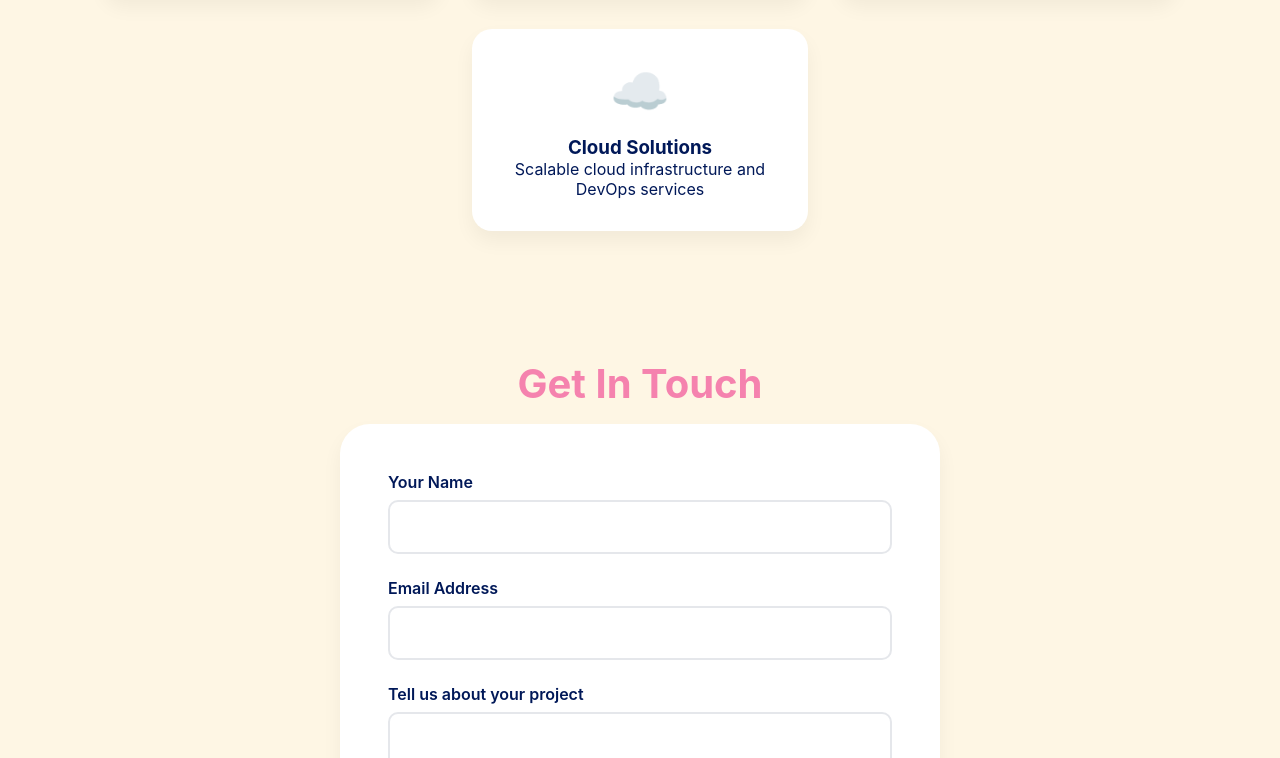
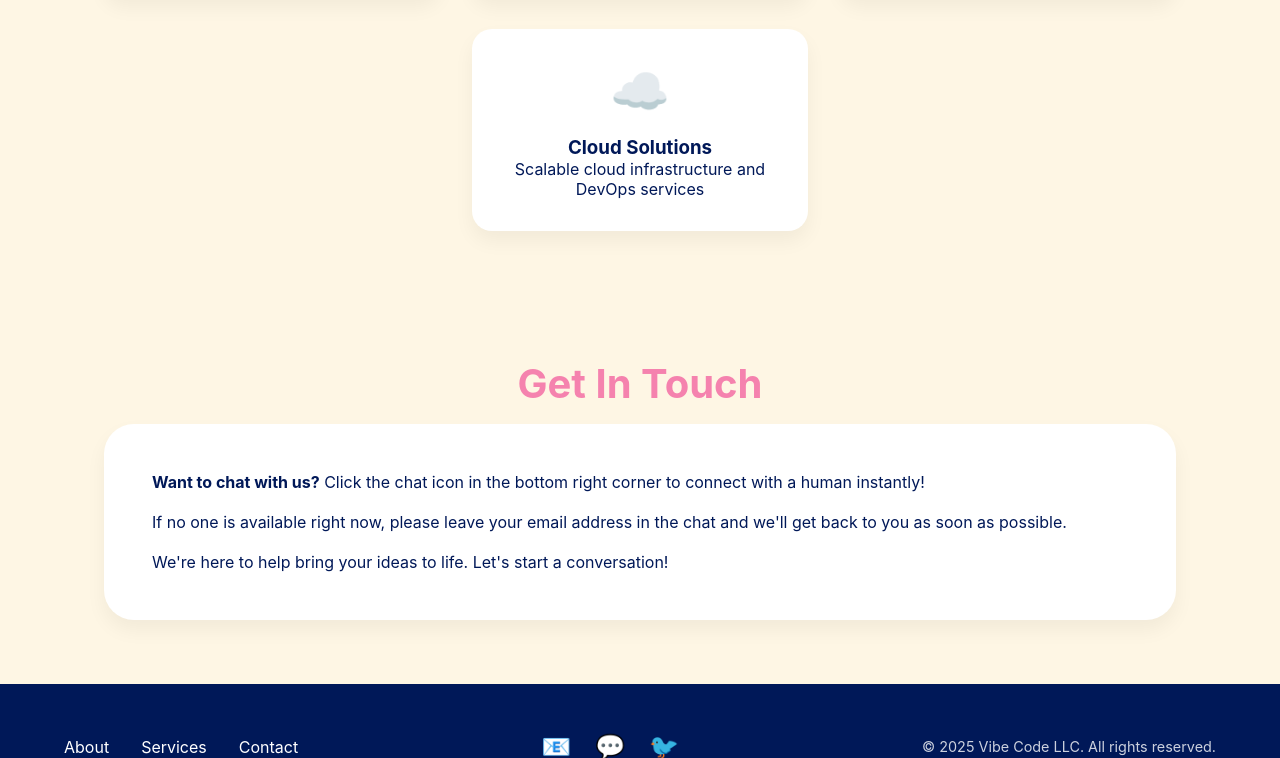
Before and after one commit to vibecodellc/vibecodellc.github.io, a plain HTML site: page index.html in a window 1280 px wide. Shown: the part 2042-2800 px from the top of the page. Drawn offline with Linux system fonts and the light colour scheme.

Commit message:
Update index.html

```diff
--- a/index.html
+++ b/index.html
@@ -483,7 +483,7 @@
                         <div class="slot-item">🐱</div>
                         <div class="slot-item">🐱</div>
                         <div class="slot-item">💻</div>
-                        <div class="slot-item">🖥️</div>
+                        <div class="slot-item">📱</div>
                     </div>
                 </div>
                 <div class="reel">
@@ -499,7 +499,7 @@
                         <div class="slot-item">🦜</div>
                         <div class="slot-item">💻</div>
                         <div class="slot-item">📱</div>
-                        <div class="slot-item">📱</div>
+                        <div class="slot-item">🖥️</div>
                     </div>
                 </div>
             </div>
@@ -582,22 +582,12 @@
 
         <section id="contact">
             <h2>Get In Touch</h2>
-            <div class="contact-form">
-                <form onsubmit="handleSubmit(event)">
-                    <div class="form-group">
-                        <label for="name">Your Name</label>
-                        <input type="text" id="name" required>
-                    </div>
-                    <div class="form-group">
-                        <label for="email">Email Address</label>
-                        <input type="email" id="email" required>
-                    </div>
-                    <div class="form-group">
-                        <label for="project">Tell us about your project</label>
-                        <textarea id="project" rows="5" required></textarea>
-                    </div>
-                    <button type="submit" class="submit-btn">Send Message</button>
-                </form>
+            <div class="about-section">
+                <p><strong>Want to chat with us?</strong> Click the chat icon in the bottom right corner to connect with a human instantly!</p>
+                <br>
+                <p>If no one is available right now, please leave your email address in the chat and we'll get back to you as soon as possible.</p>
+                <br>
+                <p>We're here to help bring your ideas to life. Let's start a conversation!</p>
             </div>
         </section>
     </div>
@@ -616,12 +606,12 @@
                 <a href="#">🐦</a>
             </div>
             <div class="footer-copyright">
-                <p>&copy; 2024 Vibe Code LLC. All rights reserved.</p>
+                <p>&copy; 2025 Vibe Code LLC. All rights reserved.</p>
             </div>
         </div>
     </footer>
 
-    <script>
+        <script>
         (function(d,t) {
           var BASE_URL="https://app.chatwoot.com";
           var g=d.createElement(t),s=d.getElementsByTagName(t)[0];
@@ -639,15 +629,21 @@
       </script>
 
     <script>
-
         // FEATURE FLAGS and global variables
         const FEATURE_FLAGS = {
-            showOurApps: true // Set to false to hide the Our Apps section
+            showOurApps: true, // Set to false to hide the Our Apps section
+            showGetInTouch: true // Set to true to show the Get In Touch section with chat instructions
         };
 
-        // Show/hide Our Apps section based on feature flag
+        // Show/hide sections based on feature flags
         if (FEATURE_FLAGS.showOurApps) {
             document.getElementById('our-apps').style.display = 'block';
+        }
+
+        if (FEATURE_FLAGS.showGetInTouch) {
+            document.getElementById('contact').style.display = 'block';
+        } else {
+            document.getElementById('contact').style.display = 'none';
         }
 
         let scrollLocked = true;
@@ -842,11 +838,6 @@
             }
         }
 
-        function handleSubmit(event) {
-            event.preventDefault();
-            alert('Thank you for your message! We\'ll get back to you soon.');
-            event.target.reset();
-        }
     </script>
 </body>
 </html>
```
